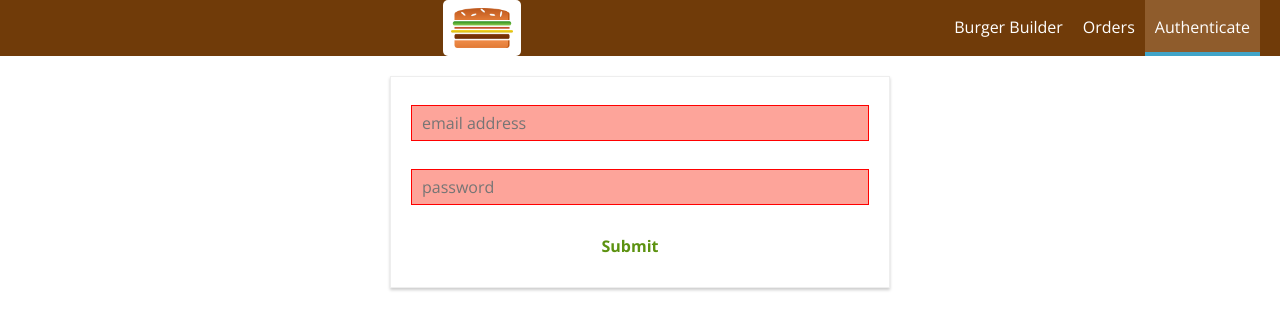
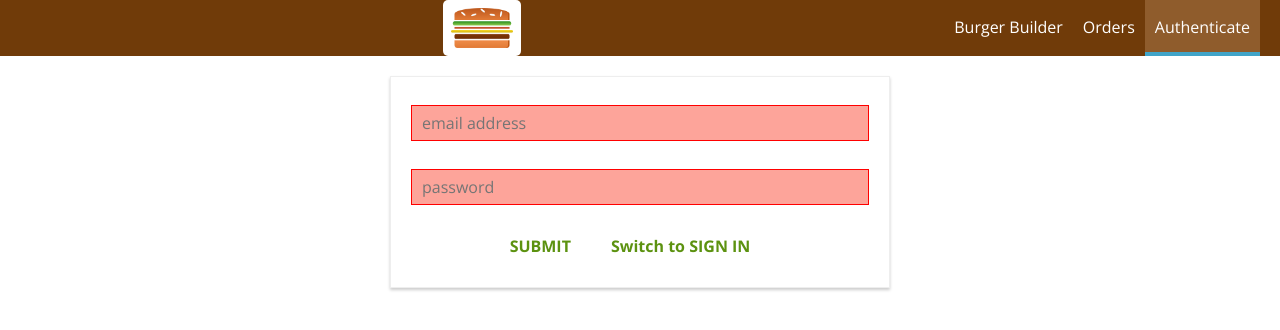
Before and after one commit to amitnashtekar/react-burger, a React app: page /auth in a window 1280 px wide. Shown: the top 330 px of the page. Built offline with nearby package versions, Linux system fonts and the light colour scheme.

Commit message:
switching signup and signin functionality

```diff
--- a/src/Containers/Auth/Auth.js
+++ b/src/Containers/Auth/Auth.js
@@ -32,7 +32,8 @@ class Auth extends Component {
                 },
                 valid: false
             }
-        }
+        },
+        isSignUp : true
     }
     checkValidation(value, rules) {
         let isValid = false;
@@ -58,7 +59,13 @@ class Auth extends Component {
         let email = this.state.controls['email'].value;
         let password = this.state.controls['password'].value;
 
-        this.props.onAuth(email, password);
+        this.props.onAuth(email, password, this.state.isSignUp);
+    }
+    switchSignUpHandler = (event) => {
+        event.preventDefault();
+        this.setState(prevState => {
+            return {isSignUp : !prevState.isSignUp}
+        })
     }
     render () {
         const formElementArray = [];
@@ -84,9 +91,12 @@ class Auth extends Component {
                 })
             }
 
-
+                <Button type = "Success">
+                    SUBMIT
+                </Button>
                 <Button type = "Success"
-                 >Submit</Button>
+                clicked = {this.switchSignUpHandler}>
+                Switch to  {this.state.isSignUp?'SIGN IN' : 'SIGN UP'}</Button>
             </React.Fragment>
         )
         return (
@@ -103,7 +113,7 @@ class Auth extends Component {
 
 const mapDispatchToProps = (dispatch) => {
     return {
-        onAuth: (email, password) => dispatch(auth(email, password))
+        onAuth: (email, password, isSignUp) => dispatch(auth(email, password, isSignUp))
     }
 }
 
--- a/src/store/actions/Auth.js
+++ b/src/store/actions/Auth.js
@@ -21,7 +21,7 @@ export const authFail = (error) => {
     }
 }
 
-export const auth = (email, password) => {
+export const auth = (email, password, isSignUp) => {
     return (dispatch) => {
         dispatch(authStart());
         let authObj = {
@@ -29,7 +29,11 @@ export const auth = (email, password) => {
             password: password,
             returnSecureToken: true
         }
-        axios.post('https://identitytoolkit.googleapis.com/v1/accounts:signUp?key=AIzaSyCxgwq7h8qx3QQwOXsuR-vHJYS1UPueeqg', authObj)
+        let url = 'https://identitytoolkit.googleapis.com/v1/accounts:signUp?key=AIzaSyCxgwq7h8qx3QQwOXsuR-vHJYS1UPueeqg';
+        if (!isSignUp) {
+            url = 'https://identitytoolkit.googleapis.com/v1/accounts:signInWithPassword?key=AIzaSyCxgwq7h8qx3QQwOXsuR-vHJYS1UPueeqg'
+        }
+        axios.post(url, authObj)
         .then(res => {
             console.log(res.data);
             dispatch(authSuccess(res.data));
```
